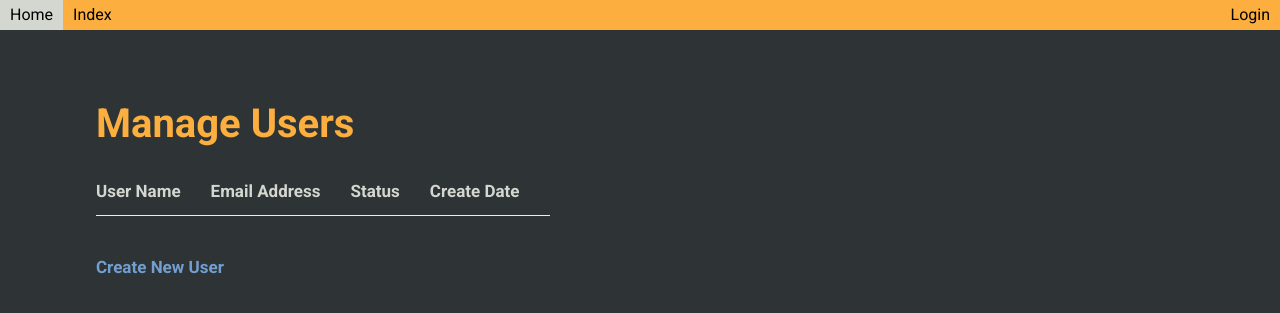
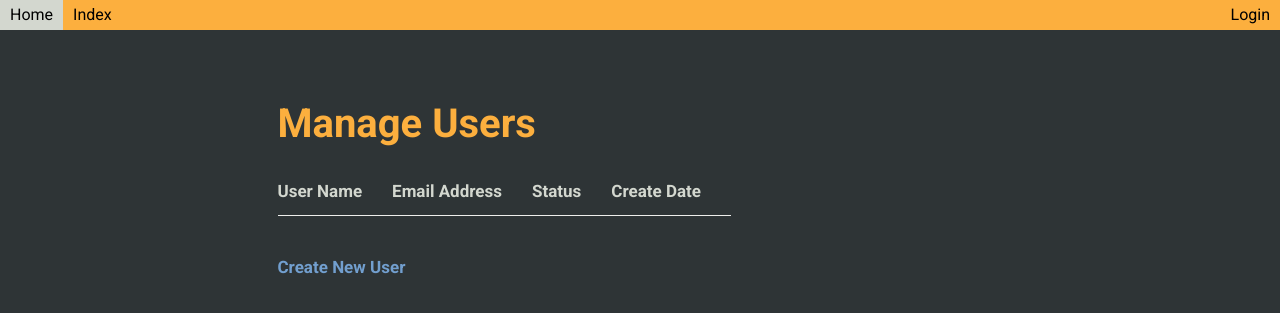
Before and after one commit to c-mart/smog, a Flask app: template smog/templates/manage_users.html in a window 1280 px wide. Shown: the top 313 px of the page. Run offline with Flask 2, Linux system fonts and the light colour scheme; the template is opened without the code that fills it, so the values that code supplies are empty; parts of the project's set-up code (start-up, migrations or seed data) failed here and were passed over.

Commit message:
CSS tweak

```diff
--- a/smog/static/custom.css
+++ b/smog/static/custom.css
@@ -45,7 +45,7 @@ ul {
 /* Custom elements */
 
 .container {
-    max-width: 7250px;
+    max-width: 725px;
     margin-top: 7.0rem;
     margin-bottom: 5.0rem;
 }
```
